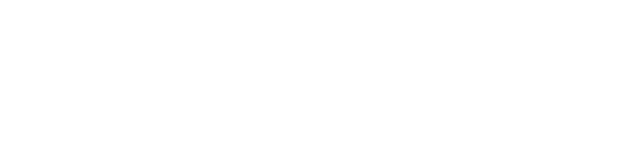
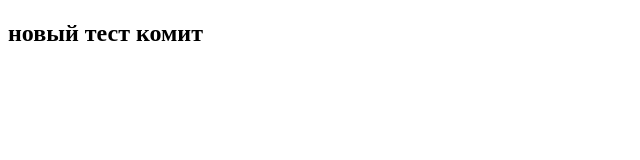
Before and after one commit to Milinera/react, a plain HTML site: page index.html in a window 1280 px wide. Shown: the whole page, without its empty margins (0-640 px from the left). Drawn offline with Linux system fonts and the light colour scheme.

Commit message:
sec commit

```diff
--- a/index.html
+++ b/index.html
@@ -9,7 +9,7 @@
 <body>
 
 
-
+<h2>новый тест комит</h2>
 
     <script src="js/script.js"></script>
 </body>
```
